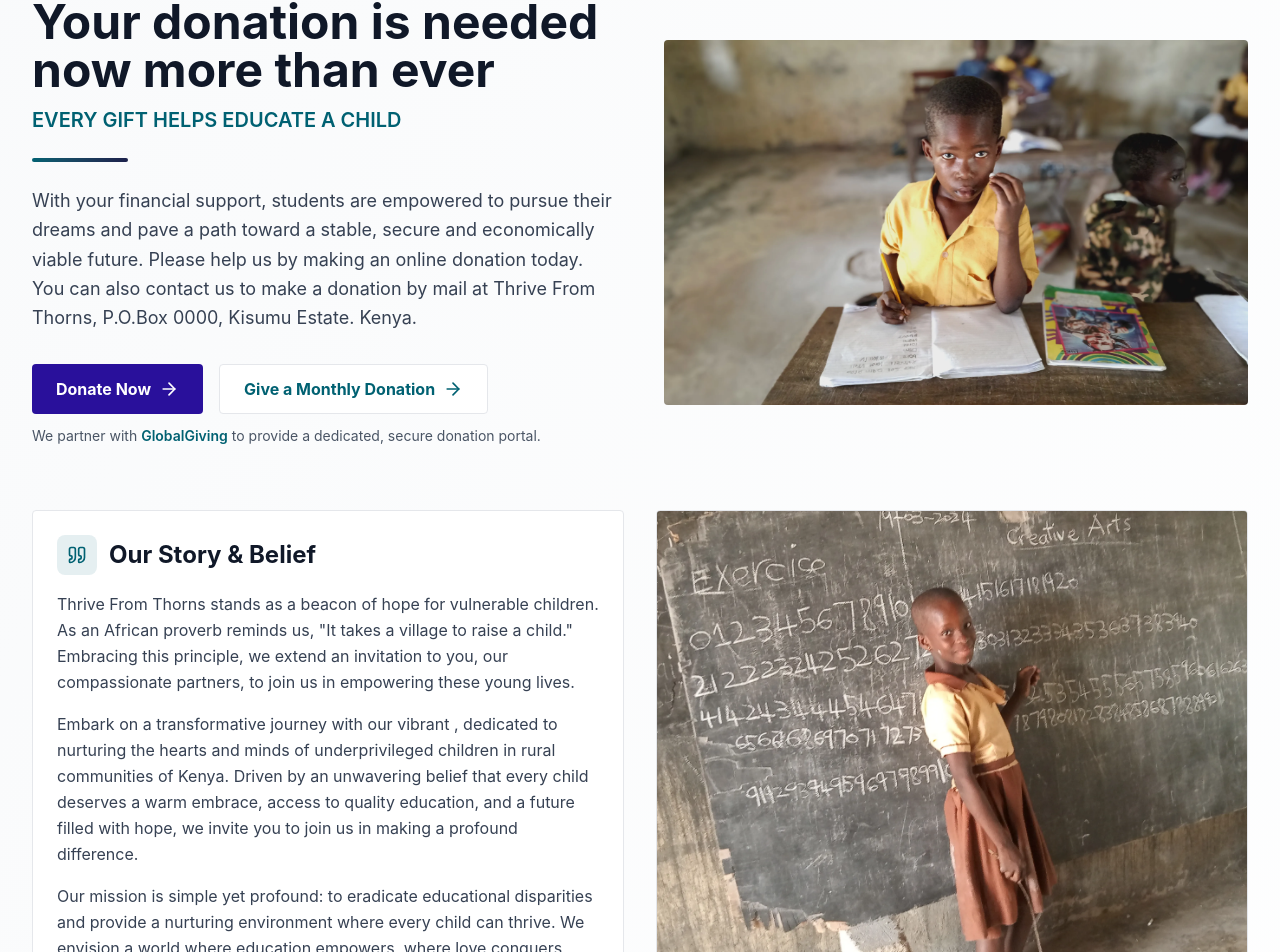
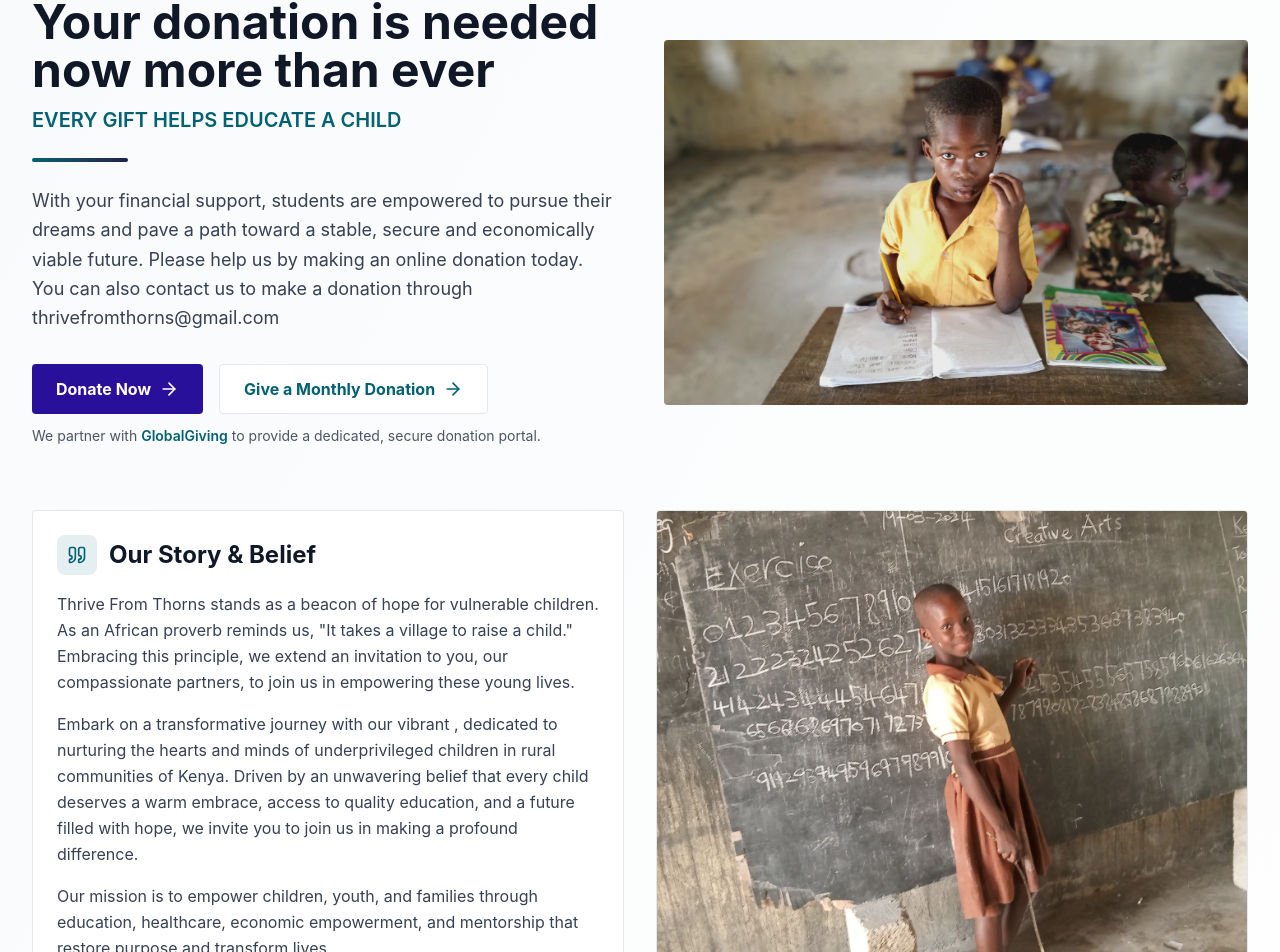
Before and after one commit to techLii/Thrive-From-Thorns-tft, a Next.js app: page /donate in a window 1280 px wide. Shown: the part 183-1135 px from the top of the page. Built offline with nearby package versions, Linux system fonts and the light colour scheme; no server answers.

Commit message:
Donate page changes

```diff
--- a/src/app/(pages)/donate/page.tsx
+++ b/src/app/(pages)/donate/page.tsx
@@ -62,8 +62,7 @@ export default function DonatePage() {
               With your financial support, students are empowered to pursue
               their dreams and pave a path toward a stable, secure and
               economically viable future. Please help us by making an online
-              donation today. You can also contact us to make a donation by mail
-              at Thrive From Thorns, P.O.Box 0000, Kisumu Estate. Kenya.
+              donation today. You can also contact us to make a donation through thrivefromthorns@gmail.com
 
             </p>
             <div className="mt-8 flex flex-wrap gap-4">
@@ -146,11 +145,9 @@ export default function DonatePage() {
                   invite you to join us in making a profound difference.
                 </p>
                 <p>
-                  Our mission is simple yet profound: to eradicate educational
-                  disparities and provide a nurturing environment where every
-                  child can thrive. We envision a world where education
-                  empowers, where love conquers fears, and where the smiles of
-                  children illuminate our path.
+                  Our mission is to empower children, youth, and families through
+                  education, healthcare, economic empowerment, and mentorship that
+                  restore purpose and transform lives.
                 </p>
               </div>
             </div>
```
